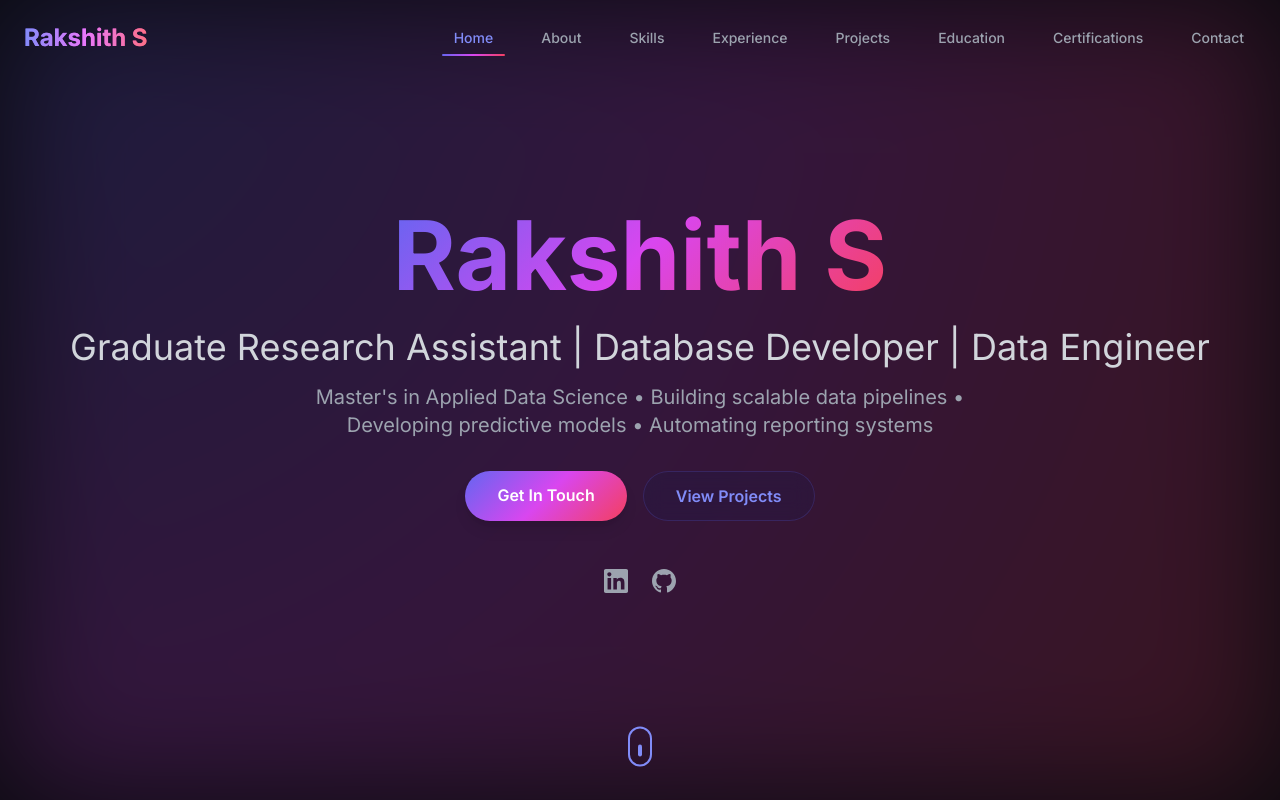
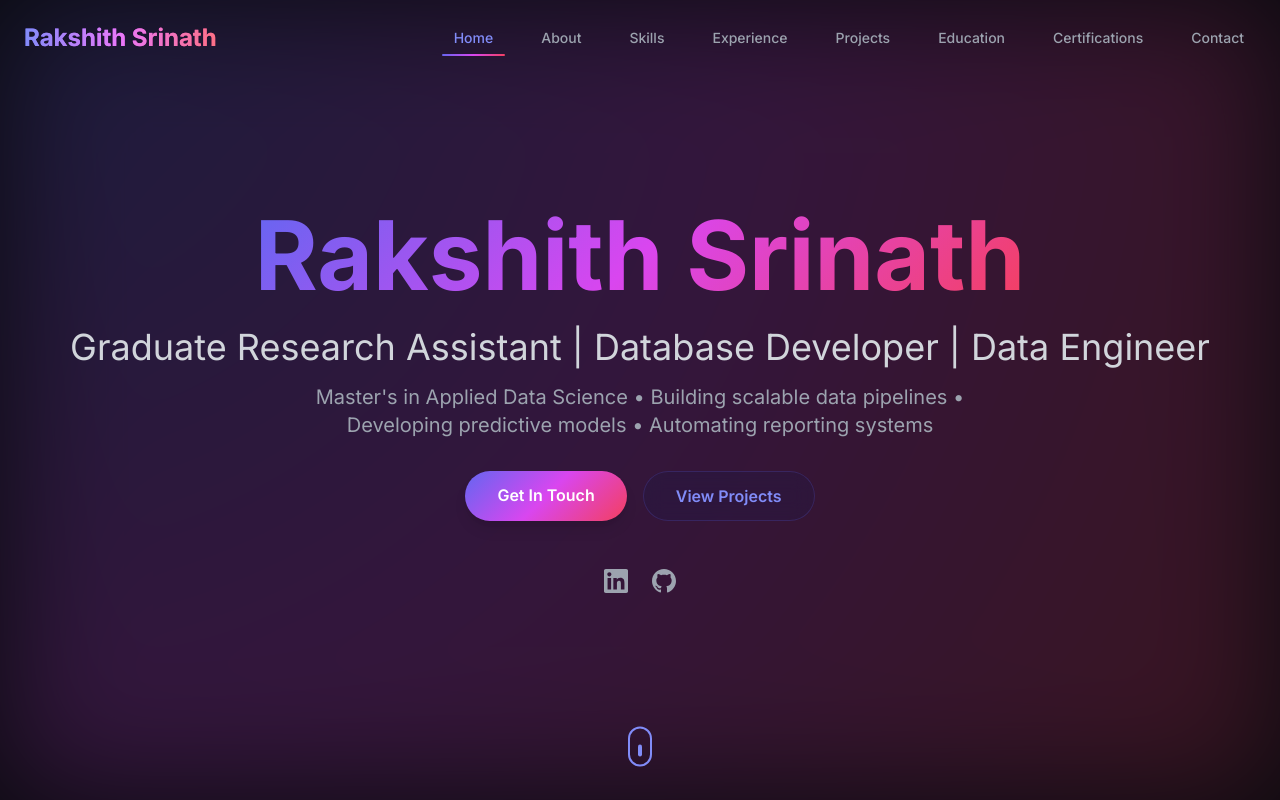
Before and after one commit to raksh2817/Portfolio, a Next.js app: page / in a window 1280 px wide. Shown: the top 800 px of the page. Built offline with nearby package versions, Linux system fonts and the light colour scheme.

Commit message:
commit new changes

```diff
--- a/app/layout.tsx
+++ b/app/layout.tsx
@@ -7,7 +7,7 @@ import './globals.css'
 const inter = Inter({ subsets: ['latin'] })
 
 export const metadata: Metadata = {
-  title: 'Rakshith S | Graduate Research Assistant | Database Developer | Data Engineer',
+  title: 'Rakshith Srinath | Graduate Research Assistant | Database Developer | Data Engineer',
   description: 'Master\'s in Applied Data Science with 3 years of professional experience. Building scalable data pipelines, automating reporting systems, and developing predictive models. Expert in Python, SQL, Spark, Azure, and AWS.',
   keywords: 'Data Engineer, Database Developer, Applied Data Science, Python, SQL, Spark, Azure, AWS, Machine Learning, Data Analytics',
 }
--- a/components/Hero.tsx
+++ b/components/Hero.tsx
@@ -52,7 +52,7 @@ export default function Hero() {
             className="text-5xl md:text-7xl lg:text-8xl font-bold mb-6"
           >
             <span className="text-gradient bg-clip-text text-transparent bg-gradient-to-r from-primary-400 via-secondary-400 to-accent-400">
-              Rakshith S
+              Rakshith Srinath
             </span>
           </motion.h1>
 
--- a/components/Navigation.tsx
+++ b/components/Navigation.tsx
@@ -64,7 +64,7 @@ export default function Navigation() {
             onClick={() => scrollToSection('home')}
           >
             <span className="bg-gradient-to-r from-primary-400 via-secondary-400 to-accent-400 bg-clip-text text-transparent">
-              Rakshith S
+              Rakshith Srinath
             </span>
           </motion.div>
 
```
